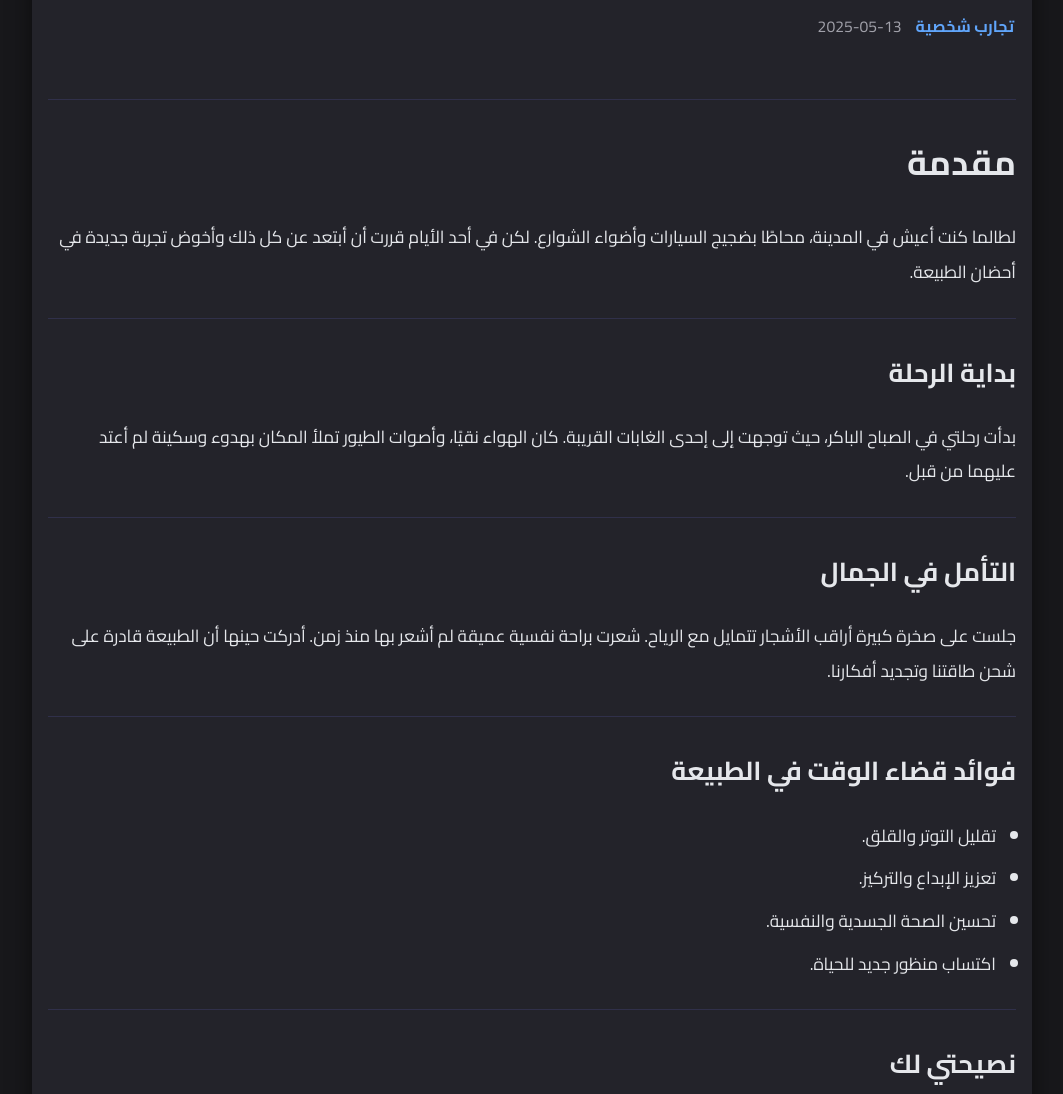
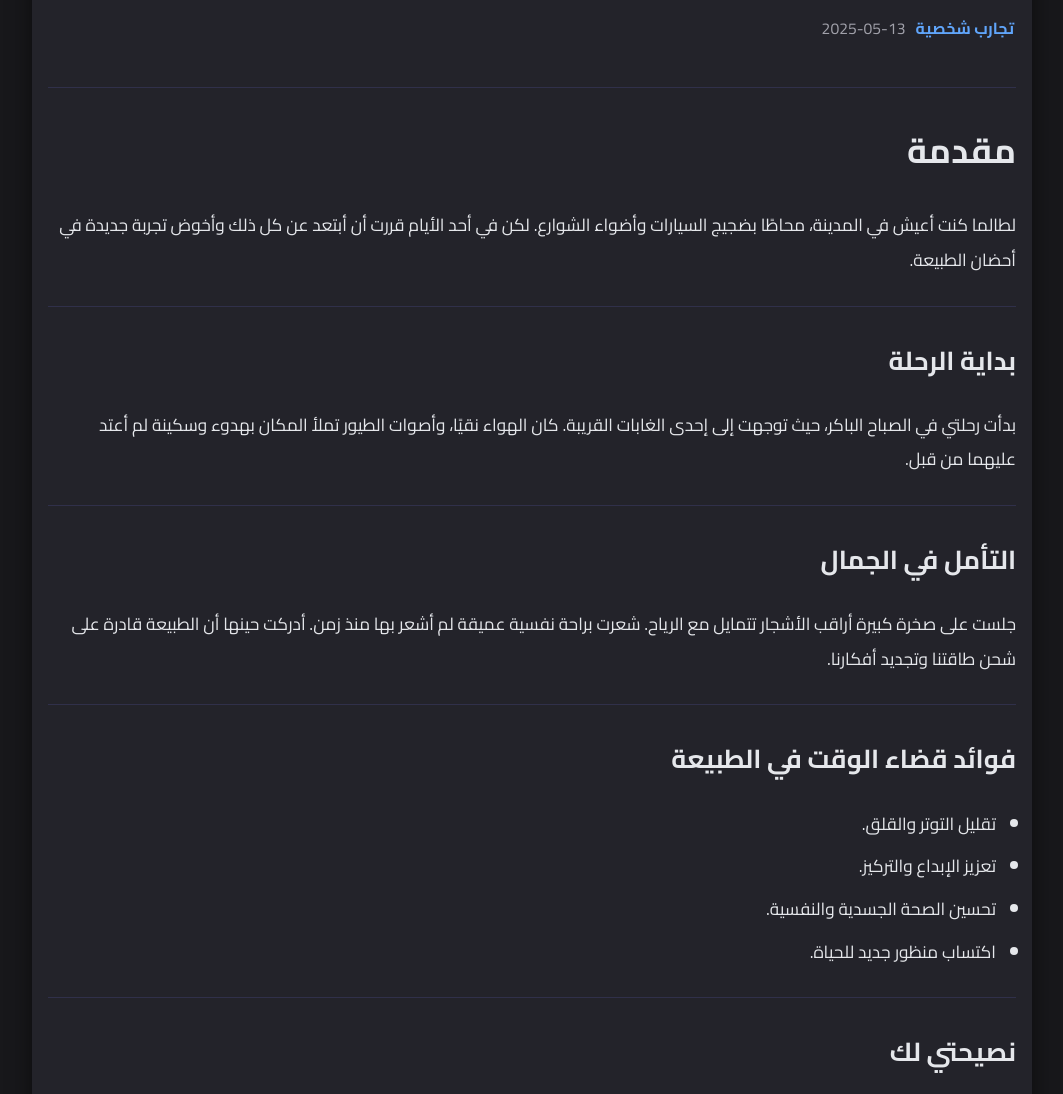
Before and after one commit to bidjadraft/Blog, a Jekyll site: the page built from news/test.md, in a window 1280 px wide and 1400 px high, scrolled down 608 px. Shown: the part 306-1400 px from the top of the window, without its empty margins (108-1171 px from the left). Built offline with Jekyll 4.4.1, drawn with Linux system fonts in a browser that asks for light colours.

Commit message:
Update default.html

```diff
--- a/_layouts/default.html
+++ b/_layouts/default.html
@@ -131,10 +131,10 @@
       border-bottom-left-radius: 0;
     }
     .article-content {
-      padding: 10px 16px 18px 16px; /* تقليل المسافة العلوية */
+      padding: 22px 16px 18px 16px;
       display: flex;
       flex-direction: column;
-      gap: 18px;
+      gap: 8px; /* تقليل المسافة بين العناصر */
     }
     .article-title {
       font-size: 1.35em;
@@ -147,9 +147,9 @@
     .article-meta-row {
       display: flex;
       align-items: center;
-      gap: 12px;
+      gap: 8px;
       flex-wrap: wrap;
-      margin-bottom: 6px;
+      margin-bottom: 2px; /* تقليل المسافة بين التصنيف/التاريخ والمحتوى */
     }
     .article-meta {
       color: #60a5fa;
@@ -295,7 +295,8 @@
         border-radius: 0;
       }
       .article-content {
-        padding: 6px 6px 12px 6px; /* تقليل المسافة أكثر في الجوال */
+        padding: 6px 6px 12px 6px;
+        gap: 6px;
       }
       .article-body .img-container {
         min-height: 180px;
```
